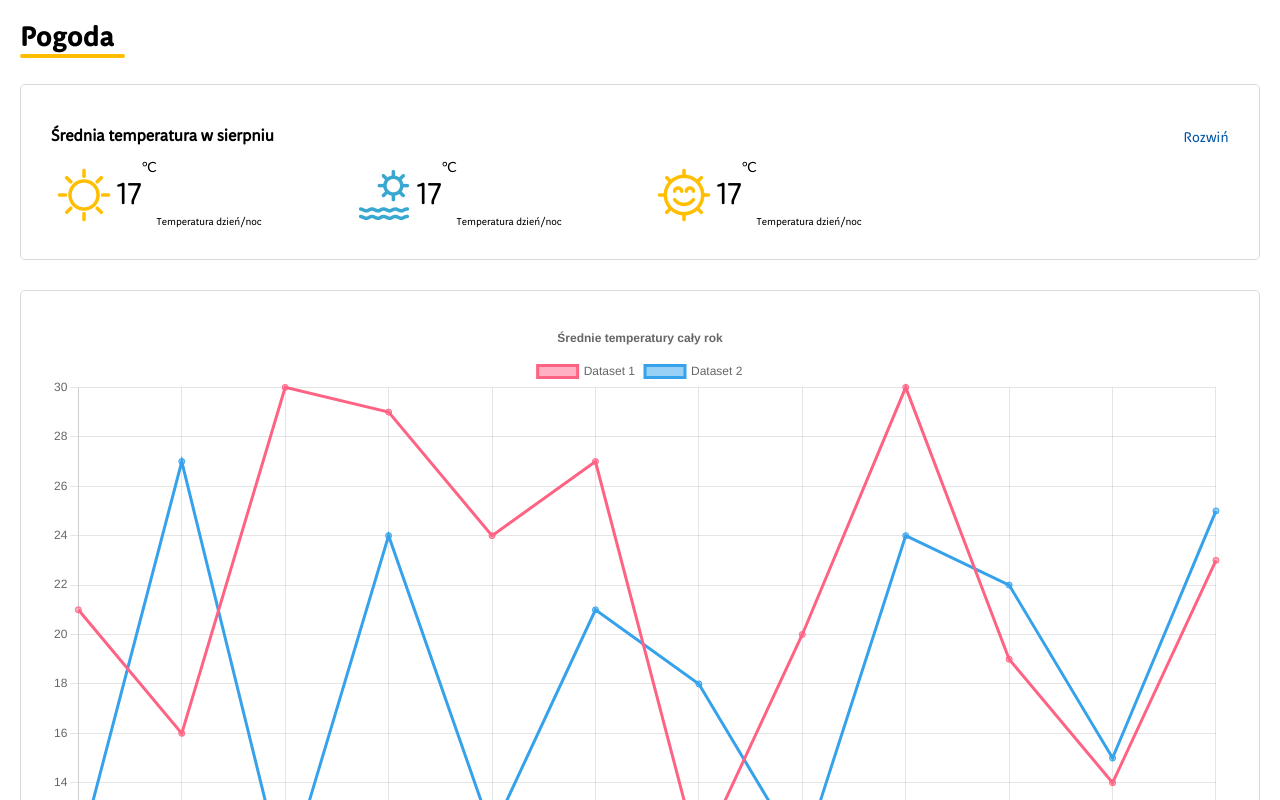
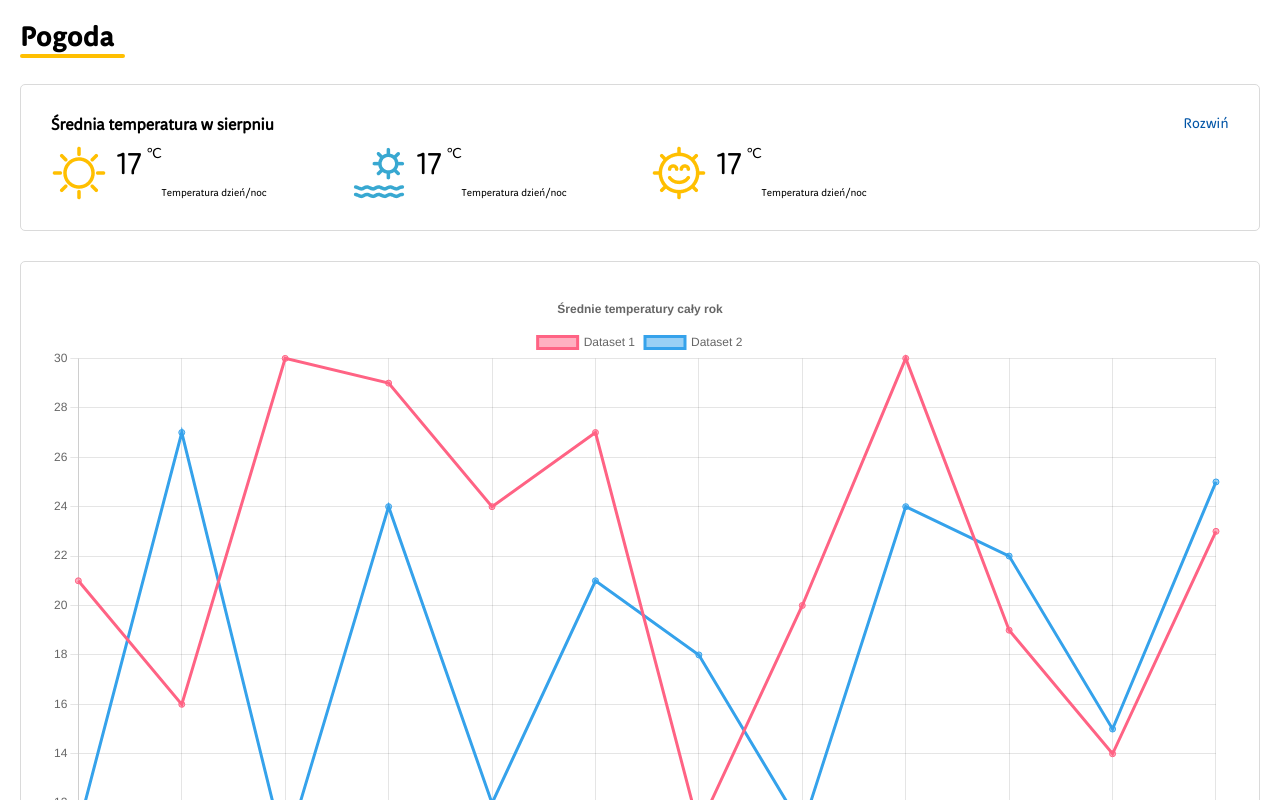
Before and after one commit to kowalikmop/pogodaR, a React (Create React App) app: page / in a window 1280 px wide. Shown: the top 800 px of the page. Built offline with nearby package versions, Linux system fonts and the light colour scheme.

Commit message:
Add BEM methodology to project

```diff
--- a/src/components/Contener.js
+++ b/src/components/Contener.js
@@ -9,42 +9,47 @@
   return (
     <div className="contener">
       <div className="title">
-        <h1>Średnia temperatura w {month[0]}</h1>
-        <p>Rozwiń</p>
+        <div className="title__text">
+          Średnia temperatura w {month[0]}
+        </div>
+        <div className="title__button">Rozwiń</div>
       </div>
       <div className="article">
         <div className="section">
-          <div className="picture">
+          <div className="section__picture">
             {" "}
             <img src={Sun} alt="Sun" />
           </div>
-          <p>17</p>
-          <div className="degrees"> {" "}
-            <img src={Degrees} alt="Degrees" /></div>
-          <div className="degrees_title">Temperatura dzień/noc</div>
+          <div className="section__text">17</div>
+          <div className="section__picture--degrees">
+            {" "}
+            <img src={Degrees} alt="Degrees" />
+          </div>
+          <div className="section__text--title">Temperatura dzień/noc</div>
         </div>
         <div className="section">
-        <div className="picture">
+          <div className="section__picture">
             {" "}
             <img src={Beach} alt="Beach" />
           </div>
-          <p>17</p>
-          <div className="degrees">
+          <div className="section__text">17</div>
+          <div className="section__picture--degree">
             {" "}
-            <img src={Degrees} alt="Degrees" /></div>
-          <div className="degrees_title">Temperatura dzień/noc</div>
+            <img src={Degrees} alt="Degrees" />
+          </div>
+          <div className="section__text--title">Temperatura dzień/noc</div>
         </div>
         <div className="section">
-        <div className="picture">
+          <div className="section__picture">
             {" "}
             <img src={Sunhappy} alt="Sunhappy" />
           </div>
-          <p>17</p>
-          <div className="degrees">
+          <div className="section__text">17</div>
+          <div className="section__picture--degree">
             {" "}
             <img src={Degrees} alt="Degrees" />
           </div>
-          <div className="degrees_title">Temperatura dzień/noc</div>
+          <div className="section__text--title">Temperatura dzień/noc</div>
         </div>
       </div>
     </div>
--- a/src/components/contener.css
+++ b/src/components/contener.css
@@ -15,12 +15,12 @@
     display: flex;
     justify-content: space-between;
     }
-h1 {
+.title__text {
     font-size: 16px;
     font-weight: 700;
     line-height: 20px;
 }
-p {
+.title__button {
     font-size: 14px;
     font-weight: 400;
     color: #0054A6;
@@ -30,34 +30,34 @@
     display: flex;
     justify-content: space-around;
     width: 900px;
+    margin-top: 10px;
 }
 .section {
     display: flex;
     width: 300px;
-    height: 68px;
+    height: 55px;
 }
-.section p {
+.section__text {
     display: flex;
-    align-items: center;
+    align-items: top;
     font-size: 30px;
     font-weight: 400;
     line-height: 40px;
+    margin-left: 10px;
+    margin-right: 5px;
     color: #000000;
 }
-.picture {
+.section__picture {
     display: flex;
     align-items: center;
-    margin: 5px;
 }
-.degrees {
-    display: flex;
+.section__picture--degrees {
     align-items: baseline;
 }
-.degrees_title {
+.section__text--title {
     display: flex;
-    align-items: end;
+    align-items: flex-end;
     font-size: 10px;
-    font-weight: 400;
     line-height: 14px;
     color: #000000;
 }
```
